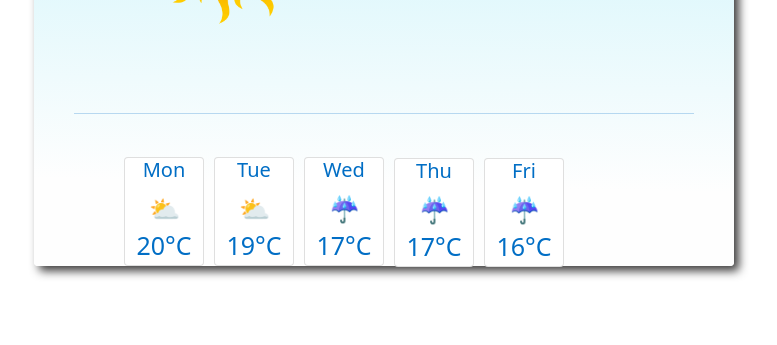
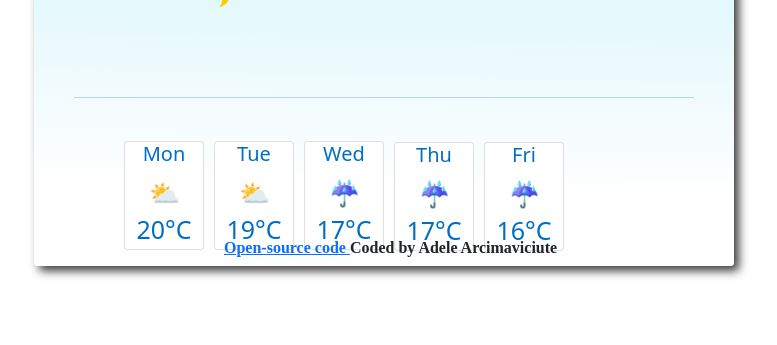
Before and after one commit to Adeliukas/finalweek6, a plain HTML site: page index.html in a window 1280 px wide. Shown: the part 384-729 px from the top of the page, without its empty margins (256-1033 px from the left). Drawn offline with nearby package versions, Linux system fonts and the light colour scheme.

Commit message:
added style for link

```diff
--- a/index.html
+++ b/index.html
@@ -77,11 +77,10 @@
                                     16°C
                                         </div>
                                         </div>
-
+<p class="link"> <a href="https://github.com/Adeliukas/finalweek6"> Open-source code </a> Coded by Adele Arcimaviciute </p>
         </div>
       </div>
     </div>
-   <div class="link"> <a href="https://github.com/Adeliukas/finalweek6"> Open-source code </a> Coded by Adele Arcimaviciute </div>
      <script src="index.js"></script>
   </body>
 </html>
--- a/src/styles.css
+++ b/src/styles.css
@@ -118,3 +118,10 @@ h4 {
 hr {
   color: #016ec5;
 }
+p {
+  padding-left: 150px;
+  position: absolute;
+  font-weight: bold;
+  font-family: popins;
+  top: 620px;
+}
```
